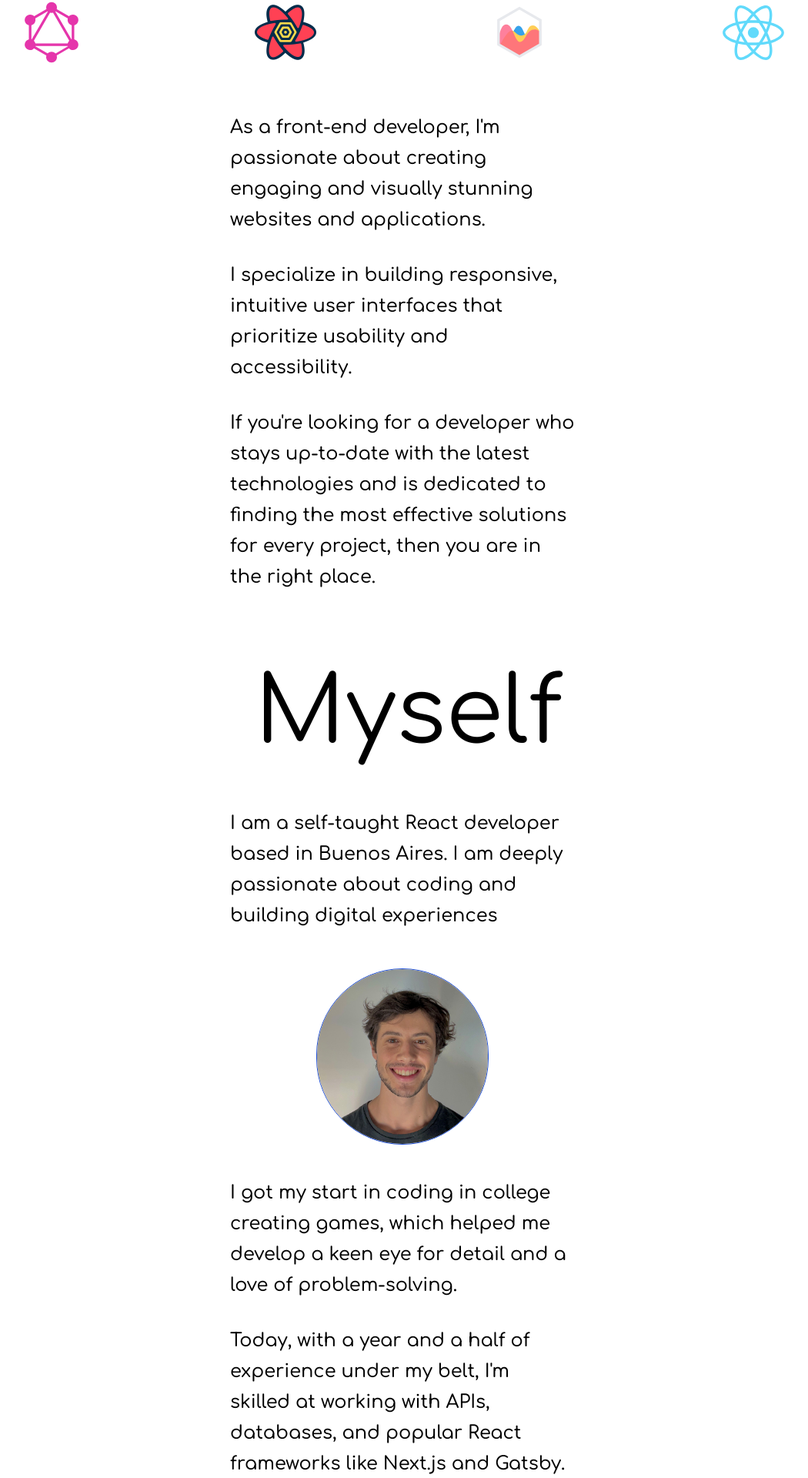
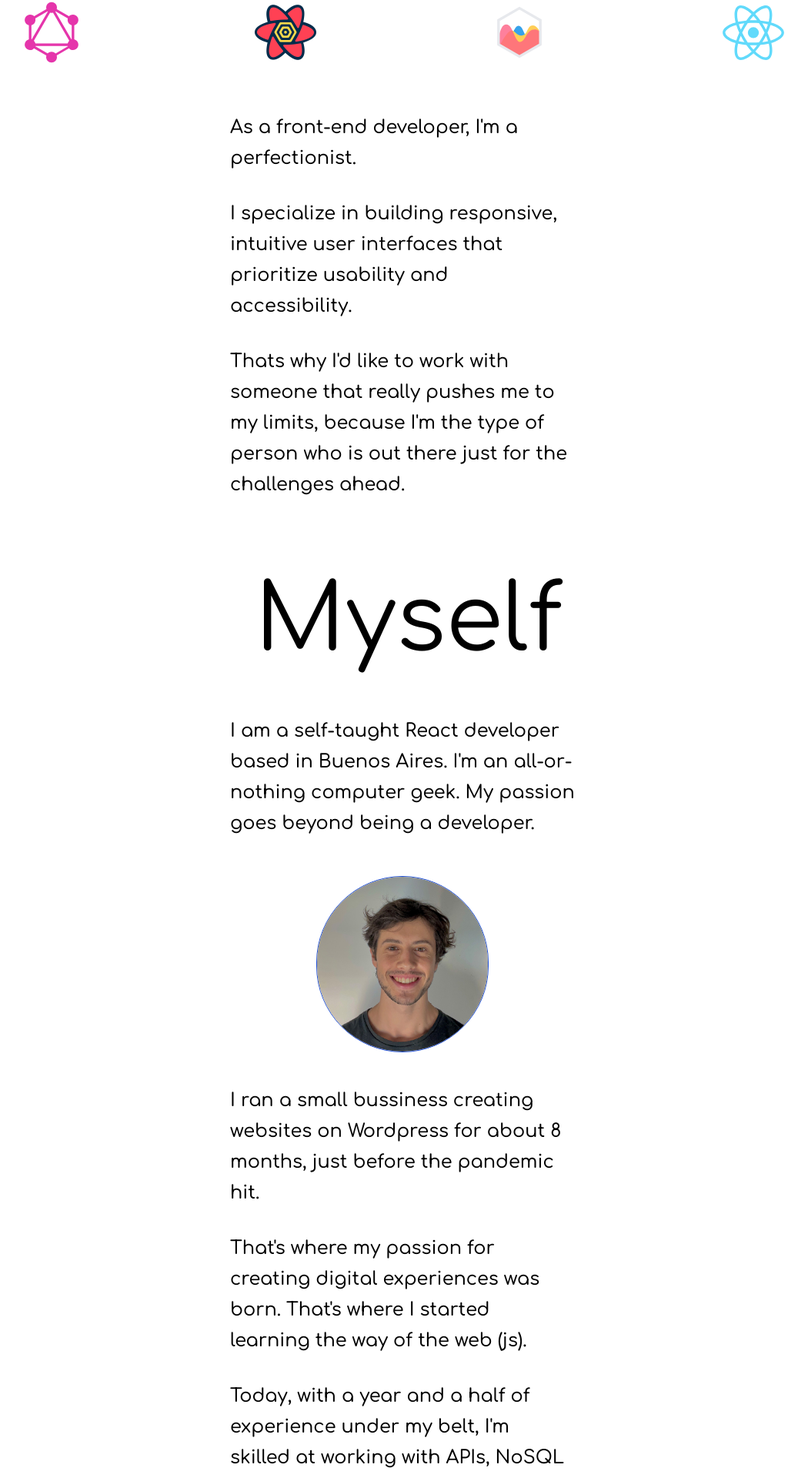
Before and after one commit to reymondar/personal-portfolio, a Next.js app: page / in a window 1280 px wide. Shown: the part 800-2720 px from the top of the page at 77% size, without its empty margins (117-1167 px from the left). Built offline with nearby package versions, Linux system fonts and the light colour scheme.

Commit message:
new messages

```diff
--- a/src/pages/index.tsx
+++ b/src/pages/index.tsx
@@ -87,15 +87,15 @@ export default function Home() {
               <Slider images={toolLogos} />
             </div>
             <section className='pt-6 px-6 md:px-12 lg:px-24 xl:px-48' id="myself">
-              <Paragraph text={`As a front-end developer, I'm passionate about creating engaging and visually stunning websites and applications.`} />
+              <Paragraph text={`As a front-end developer, I'm a perfectionist.`} />
               <Paragraph text={`I specialize in building responsive, intuitive user interfaces that prioritize usability and accessibility.`} />
-              <Paragraph text={`If you're looking for a developer who stays up-to-date with the latest technologies and is dedicated to finding the most effective solutions for every project, then you are in the right place.`} />
+              <Paragraph text={`Thats why I'd like to work with someone that really pushes me to my limits, because I'm the type of person who is out there just for the challenges ahead.`} />
             </section>
           </div>
         </div>
         <div className='w-full px-6 md:px-12 lg:px-24 xl:px-48'>
           <h1 className='text-center text-5xl sm:text-6xl py-8 sm:p-4 sm:py-8 slides opacity-0 transition-all'>Myself</h1>
-          <Paragraph text={`I am a self-taught React developer based in Buenos Aires. I am deeply passionate about coding and building digital experiences`} />
+          <Paragraph text={`I am a self-taught React developer based in Buenos Aires. I'm an all-or-nothing computer geek. My passion goes beyond being a developer.`} />
         </div>
         <div className='flex justify-center pt-2 pb-6'>
           <div className='h-28 w-28 slides opacity-0 transition-all '>
@@ -103,8 +103,9 @@ export default function Home() {
           </div>
         </div>
         <div className='w-full px-6 md:px-12 lg:px-24 xl:px-48'>
-          <Paragraph text={`I got my start in coding in college creating games, which helped me develop a keen eye for detail and a love of problem-solving.`} />
-          <Paragraph text={`Today, with a year and a half of experience under my belt, I'm skilled at working with APIs, databases, and popular React frameworks like Next.js and Gatsby. I'm always excited to take on new challenges and create innovative solutions for my clients and their users.`} />
+          <Paragraph text={`I ran a small bussiness creating websites on Wordpress for about 8 months, just before the pandemic hit.`} />
+          <Paragraph text={`That's where my passion for creating digital experiences was born. That's where I started learning the way of the web (js).`} />
+          <Paragraph text={`Today, with a year and a half of experience under my belt, I'm skilled at working with APIs, NoSQL databases, and React frameworks like Next.js and Gatsby. `} />
         </div>
         <div id="portfolio" className='slides opacity-0 transition-all'>
           <Portfolio />
```
